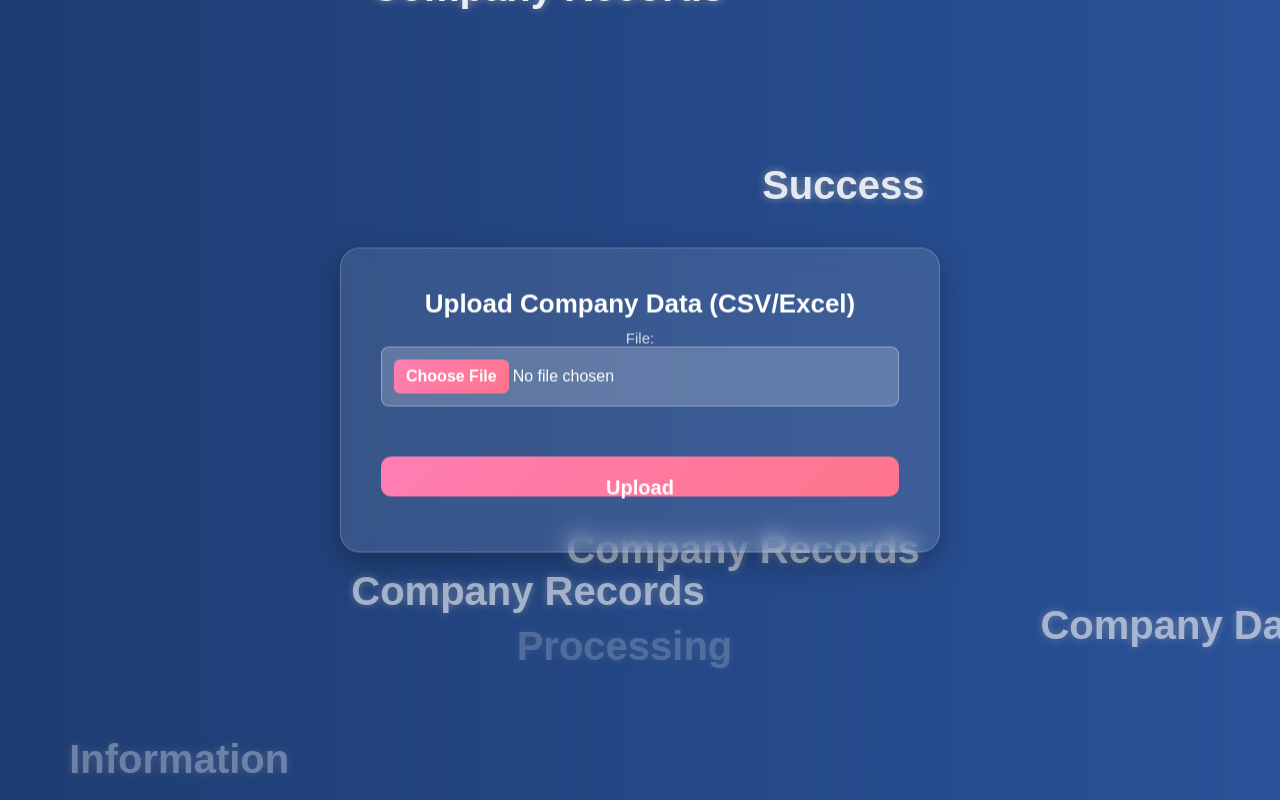
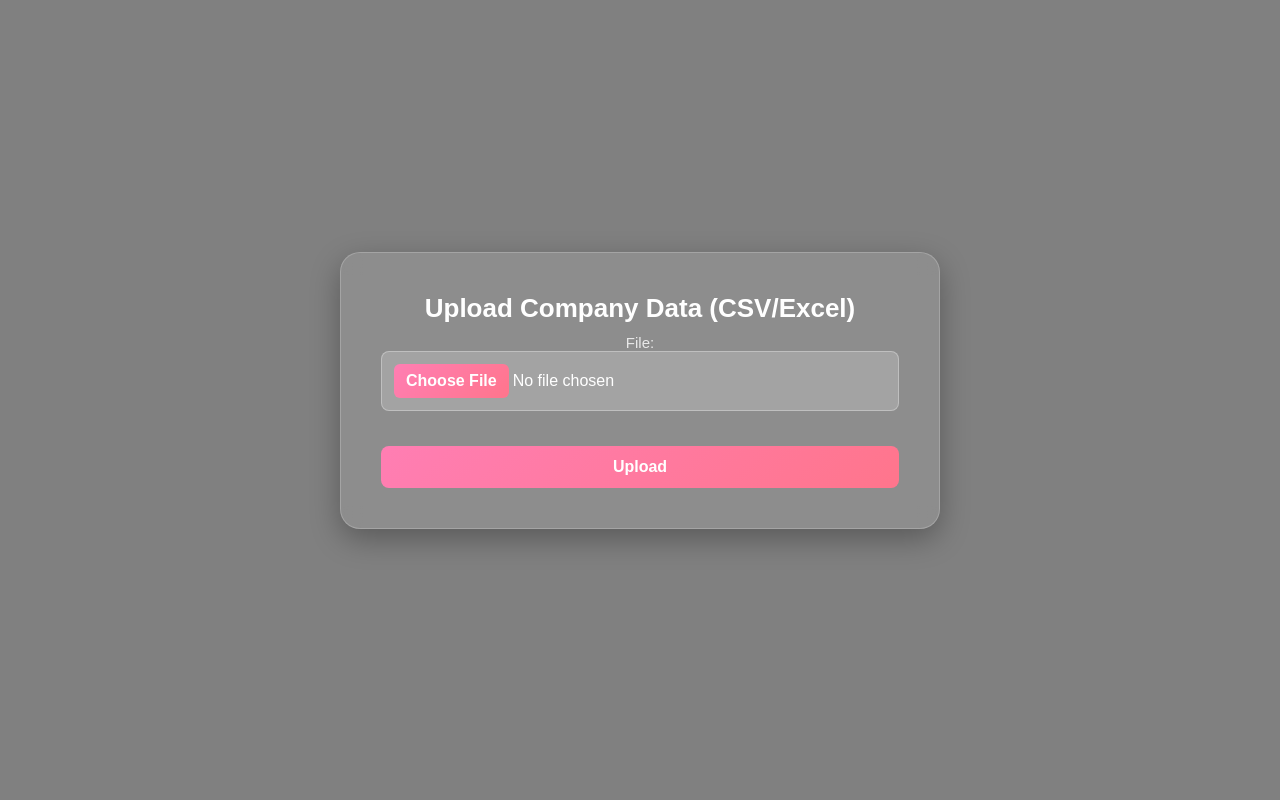
Before and after one commit to dev-jarial/ICP, a Django app: page /upload/ in a window 1280 px wide. Run offline with Django 5.2, Linux system fonts and the light colour scheme; the visitor is signed in with stand-in values (Sample User, id 1); parts of the project's set-up code (start-up, migrations or seed data) failed here and were passed over.

Commit message:
updated the file upload styling

```diff
--- a/company/templates/admin/upload_company_file.html
+++ b/company/templates/admin/upload_company_file.html
@@ -1,6 +1,7 @@
+{% load static %}
 {% block content %}
 <style>
-    /* Global Styling */
+    /* Global Styles */
     * {
         margin: 0;
         padding: 0;
@@ -10,14 +11,16 @@
 
     html,
     body {
+        height: auto;
         min-height: 100vh;
         overflow-y: auto;
+        /* Ensures scrolling is allowed */
         overflow-x: hidden;
         scroll-behavior: smooth;
     }
 
     body {
-        background: linear-gradient(to right, #1e3c72, #2a5298);
+        background: grey;
         display: flex;
         align-items: center;
         justify-content: center;
@@ -26,7 +29,7 @@
         position: relative;
     }
 
-    /* Matrix Background */
+    /* Matrix Background Effect */
     .matrix-background {
         position: fixed;
         top: 0;
@@ -42,7 +45,7 @@
         font-size: 40px;
         font-weight: 800;
         color: white;
-        text-shadow: 0 0 8px rgba(176, 176, 176, 0.8);
+        text-shadow: 0 0 8px rgb(176, 176, 176);
         white-space: nowrap;
         animation: fall linear infinite;
     }
@@ -63,13 +66,9 @@
         }
     }
 
-    /* Upload Container */
+    /* Main Container */
     .upload-container {
-        position: absolute;
-        top: 50%;
-        left: 50%;
-        transform: translate(-50%, -50%);
-        /* Perfect centering */
+        position: relative;
         background: rgba(255, 255, 255, 0.1);
         backdrop-filter: blur(10px);
         border-radius: 20px;
@@ -81,8 +80,9 @@
         border: 1px solid rgba(255, 255, 255, 0.2);
         animation: fadeIn 1s ease-in-out;
         z-index: 2;
+        margin-bottom: 20px;
+        /* Ensures spacing at the bottom */
     }
-
 
     h2 {
         font-size: 26px;
@@ -97,23 +97,24 @@
         margin-bottom: 20px;
     }
 
-    /* Form Styling */
     form {
         display: flex;
         flex-direction: column;
         gap: 15px;
     }
 
-    input[type="file"] {
+    input[type="file"],
+    textarea {
         width: 100%;
         padding: 12px;
         border: 1px solid rgba(255, 255, 255, 0.3);
         border-radius: 8px;
         font-size: 16px;
+        transition: 0.3s;
+        outline: none;
         background: rgba(255, 255, 255, 0.2);
         color: #ffffff;
         text-align: center;
-        cursor: pointer;
     }
 
     input[type="file"]::file-selector-button {
@@ -127,53 +128,74 @@
         transition: all 0.3s ease-in-out;
     }
 
-    input[type="file"]::file-selector-button:hover {
-        background: linear-gradient(135deg, #ff758c, #ff4f70);
+    input[type="file"]:focus {
+        background: rgba(255, 255, 255, 0.3);
+        box-shadow: 0 0 8px rgba(255, 255, 255, 0.5);
     }
 
-    .button {
-        padding: 20px 30px;
+    .btn-primary {
+        padding: 12px;
         border: none;
-        border-radius: 10px;
-        font-size: 20px;
+        border-radius: 8px;
+        font-size: 16px;
         font-weight: bold;
         color: white;
         background: linear-gradient(135deg, #ff7eb3, #ff758c);
         transition: all 0.3s ease-in-out;
         cursor: pointer;
-        width: 100%;
-        height: 40px;
-        margin: 15px auto;
-        display: block;
     }
 
-    .button:hover {
+    .btn-primary:hover {
         transform: scale(1.05);
         background: linear-gradient(135deg, #ff758c, #ff4f70);
     }
 
-    /* Message Styling */
-    .messages {
-        list-style: none;
-        padding: 0;
-        margin-bottom: 15px;
+    /* Loading Spinner */
+    .spinner {
+        width: 40px;
+        height: 40px;
+        border: 4px solid rgba(255, 255, 255, 0.3);
+        border-top: 4px solid white;
+        border-radius: 50%;
+        animation: spin 1s linear infinite;
+        margin: 10px auto;
     }
 
-    .messages li {
-        padding: 10px;
-        border-radius: 5px;
-        margin-bottom: 5px;
-        color: white;
-        font-size: 14px;
-        text-align: center;
+    @keyframes spin {
+        from {
+            transform: rotate(0deg);
+        }
+
+        to {
+            transform: rotate(360deg);
+        }
     }
 
-    .messages .success {
-        background: rgba(76, 175, 80, 0.8);
+    /* Scraped Data Output */
+    .output-container {
+        background: rgba(255, 255, 255, 0.1);
+        backdrop-filter: blur(10px);
+        border-radius: 15px;
+        padding: 20px;
+        margin-top: 20px;
+        max-width: 600px;
+        width: 100%;
+        color: white;
+        text-align: left;
+        box-shadow: 0 5px 15px rgba(0, 0, 0, 0.2);
     }
 
-    .messages .error {
-        background: rgba(244, 67, 54, 0.8);
+    .data-table {
+        width: 100%;
+        border-collapse: collapse;
+    }
+
+    .data-table th,
+    .data-table td {
+        border: 1px solid rgba(255, 255, 255, 0.3);
+        padding: 8px;
+        text-align: left;
+        color: white;
     }
 
     /* Responsive Design */
@@ -193,10 +215,12 @@
 
         input[type="file"] {
             font-size: 14px;
+            padding: 10px;
         }
 
-        .button {
+        .btn-primary {
             font-size: 14px;
+            padding: 10px;
         }
 
         .matrix-text {
@@ -220,10 +244,12 @@
 
         input[type="file"] {
             font-size: 13px;
+            padding: 8px;
         }
 
-        .button {
+        .btn-primary {
             font-size: 13px;
+            padding: 8px;
         }
 
         .matrix-text {
@@ -231,6 +257,7 @@
         }
     }
 </style>
+
 
 <!-- Matrix Background -->
 <div class="matrix-background"></div>
@@ -250,7 +277,7 @@
     <form method="post" enctype="multipart/form-data">
         {% csrf_token %}
         {{ form.as_p }}
-        <button type="submit" class="button">Upload</button>
+        <button type="submit" class="btn-primary">Upload</button>
     </form>
 </div>
 
@@ -278,7 +305,7 @@
     }
 
     // Generate falling text at intervals
-    setInterval(createFallingText, 300);
+    // setInterval(createFallingText, 300);
 </script>
 
 {% endblock %}
```
